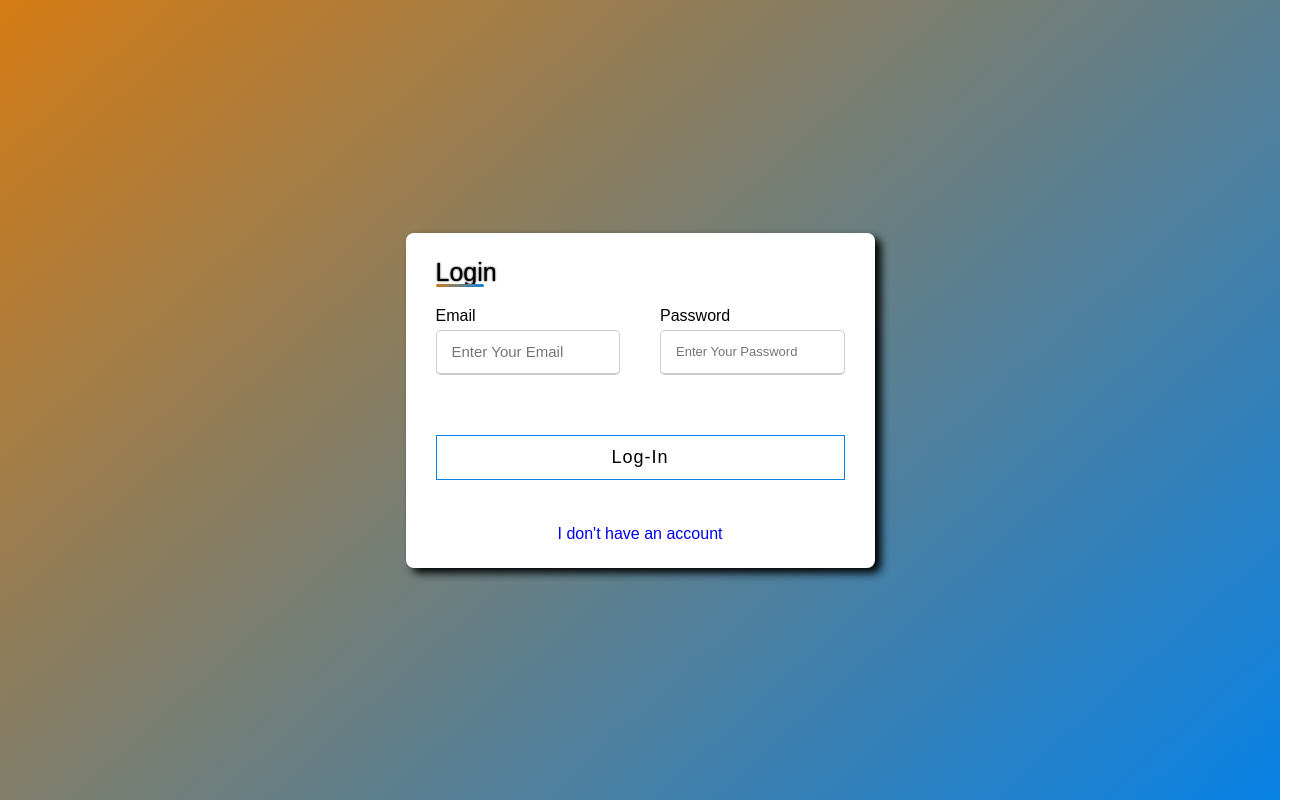
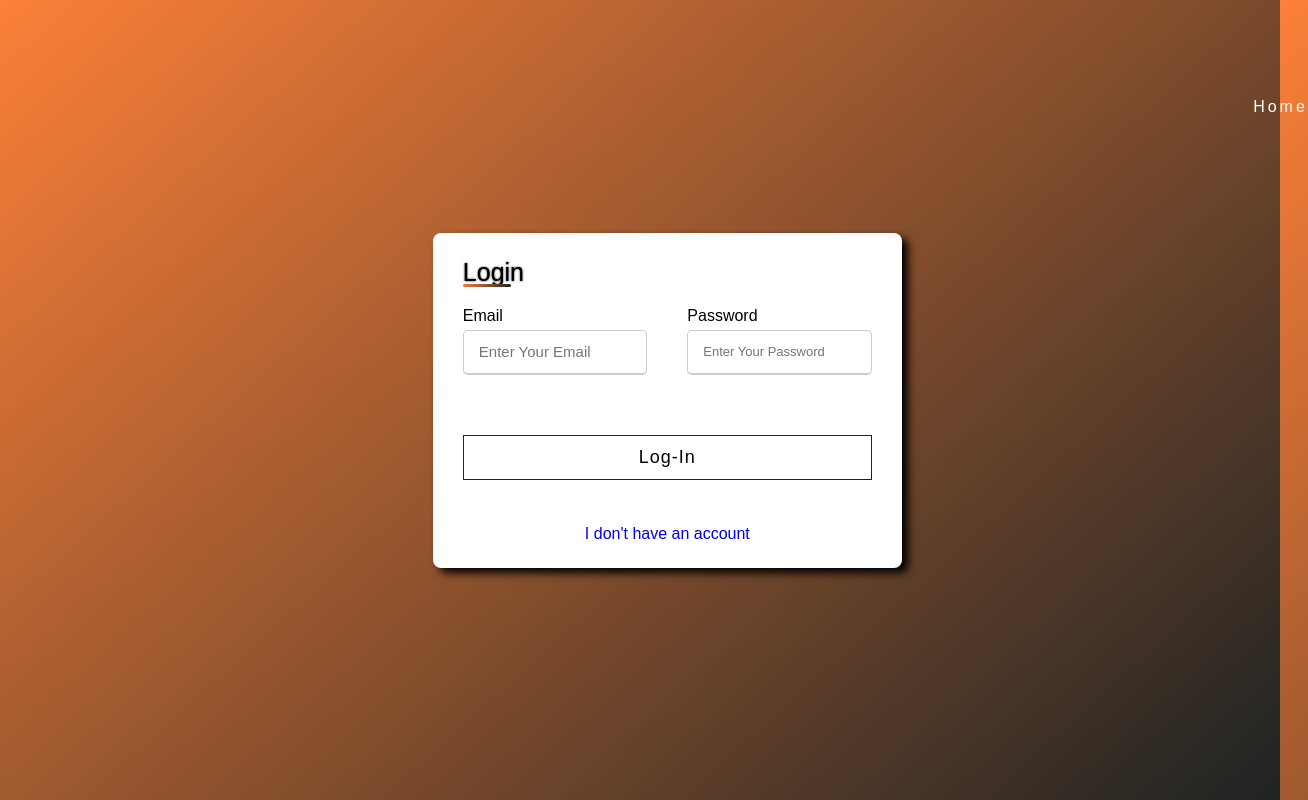
Before and after one commit to ParthRaval20/login-page, a plain HTML site: page Login and register page/login.html in a window 1280 px wide. Shown: the whole page, 1308 px wide, since content can reach past the window. Drawn offline with Linux system fonts and the light colour scheme.

Commit message:
Add files via upload

```diff
--- a/Login and register page/contect.css
+++ b/Login and register page/contect.css
@@ -10,7 +10,7 @@ body{
     justify-content: center;
     align-items: center;
     padding: 10px;
-    background: linear-gradient(100deg, rgb(212, 123, 20), rgb(8, 130, 230));
+    background:  linear-gradient(138deg, rgba(252,128,56,255), rgba(30,35,35,255));
 
 }
 .container{
@@ -49,7 +49,7 @@ body{
     transition: 0.5s;
 }
 .form-info :focus, .form-info :valid{
-    border-color: rgb(8, 130, 230);
+    border-color: rgba(30,35,35,255);
 }
 .button{
     height: 45px;
@@ -68,10 +68,10 @@ body{
     letter-spacing: 1px;
     background: transparent;
     color: black;
-    border:1px solid rgb(8, 130, 230)
+    border:1px solid rgba(30,35,35,255);
 }
 .button input:hover{
-    background: linear-gradient(138deg, rgb(8,130,230), rgb(212,123,20));
+    background: linear-gradient(138deg, rgba(30,35,35,255), rgba(252,128,56,255));
     transition: 0.5s ease-in-out;
     color: white;
 }
@@ -88,7 +88,7 @@ body{
     width: 75px;
     border-radius: 5px;
     height: 3px;
-    background-color:linear-gradient(138deg, rgb(212,123,20), rgb(8,130,230));
+    background-color: linear-gradient(138deg, rgba(252,128,56,255), rgba(30,35,35,255));
 }
 .contect{
     align-items: center;
--- a/Login and register page/index.css
+++ b/Login and register page/index.css
@@ -10,12 +10,14 @@ body{
 }
 
 div {
-    background: linear-gradient(138deg, rgb(212, 123, 20), rgb(8, 130, 230));
+    background: linear-gradient(138deg, rgba(252,128,56,255), rgba(30,35,35,255));
 
 }
 
 nav {
-    display: flex;
+    position: sticky;
+    top: 0;
+    display: inline-block;
     padding: 0% 6%;
     justify-content: space-between;
     align-items: center;
@@ -26,6 +28,7 @@ nav {
 .nav-links {
     flex: 1;
     text-align: left;
+
 }
 
 .nav-links ul li {
--- a/Login and register page/login.html
+++ b/Login and register page/login.html
@@ -8,6 +8,16 @@
     <link rel="stylesheet" href="style.css">
 </head>
 <body>
+    <section>
+        <nav>
+            <div class="nav-links">
+                <ul>
+                    <li><a href="index.html">Home</a></li>
+                    <!-- <li><a href="index.html">About</a></li> -->
+                </ul>
+            </div>
+        </nav>
+    </section>
     <form action="#">
         <div class="container">
             <div class="login">Login</div>
--- a/Login and register page/style.css
+++ b/Login and register page/style.css
@@ -10,7 +10,7 @@ body{
     justify-content: center;
     align-items: center;
     padding: 10px;
-    background: linear-gradient(138deg, rgb(212, 123, 20), rgb(8, 130, 230));
+    background:linear-gradient(138deg, rgba(252,128,56,255), rgba(30,35,35,255));
 }
 .container{
     max-width: 700px;
@@ -33,7 +33,7 @@ body{
     width: 75px;
     border-radius: 5px;
     height: 3px;
-    background: linear-gradient(138deg, rgb(212,123,20), rgb(8,130,230));
+    background: linear-gradient(138deg, rgba(252,128,56,255), rgba(30,35,35,255));
 }
 .user-detail{
     display: flex;
@@ -61,7 +61,7 @@ body{
     transition: 0.5s;
 }
 .input-box :focus, .input-box :valid{
-    border-color: rgb(8, 130, 230);
+    border-color: rgba(30,35,35,255);
 }
 .button{
    height: 45px;
@@ -80,10 +80,10 @@ body{
     letter-spacing: 1px;
     background: transparent;
     color: black;
-    border: 1px solid rgb(8, 130, 230);
+    border: 1px solid rgba(30,35,35,255);
 }
 .button input:hover{
-    background: linear-gradient(138deg, rgb(8,130,230), rgb(212,123,20));
+    background: linear-gradient(138deg, rgba(30,35,35,255), rgba(252,128,56,255));
     transition: 0.5s ease-in-out;
     color: white;
 
@@ -116,5 +116,19 @@ a{
     width: 48px;
     border-radius: 5px;
     height: 3px;
-    background: linear-gradient(138deg, rgb(212,123,20), rgb(8,130,230));
+    background: linear-gradient(138deg, rgba(252,128,56,255), rgba(30,35,35,255));
 }
+ul li a{
+    text-decoration: none;
+    color: white;
+    display: inline-block;
+    /* float: right; */
+}
+ul li{
+    display: inline-block;
+    list-style: none;
+    letter-spacing: 3px;
+    transform: translateX(1600%);
+    margin-bottom: 1100%;
+    margin-right: 500%;
+}
```
Also changed, not shown: Login and register page/index.html (+3 -0 lines), Login and register page/register.html (+10 -0 lines).
